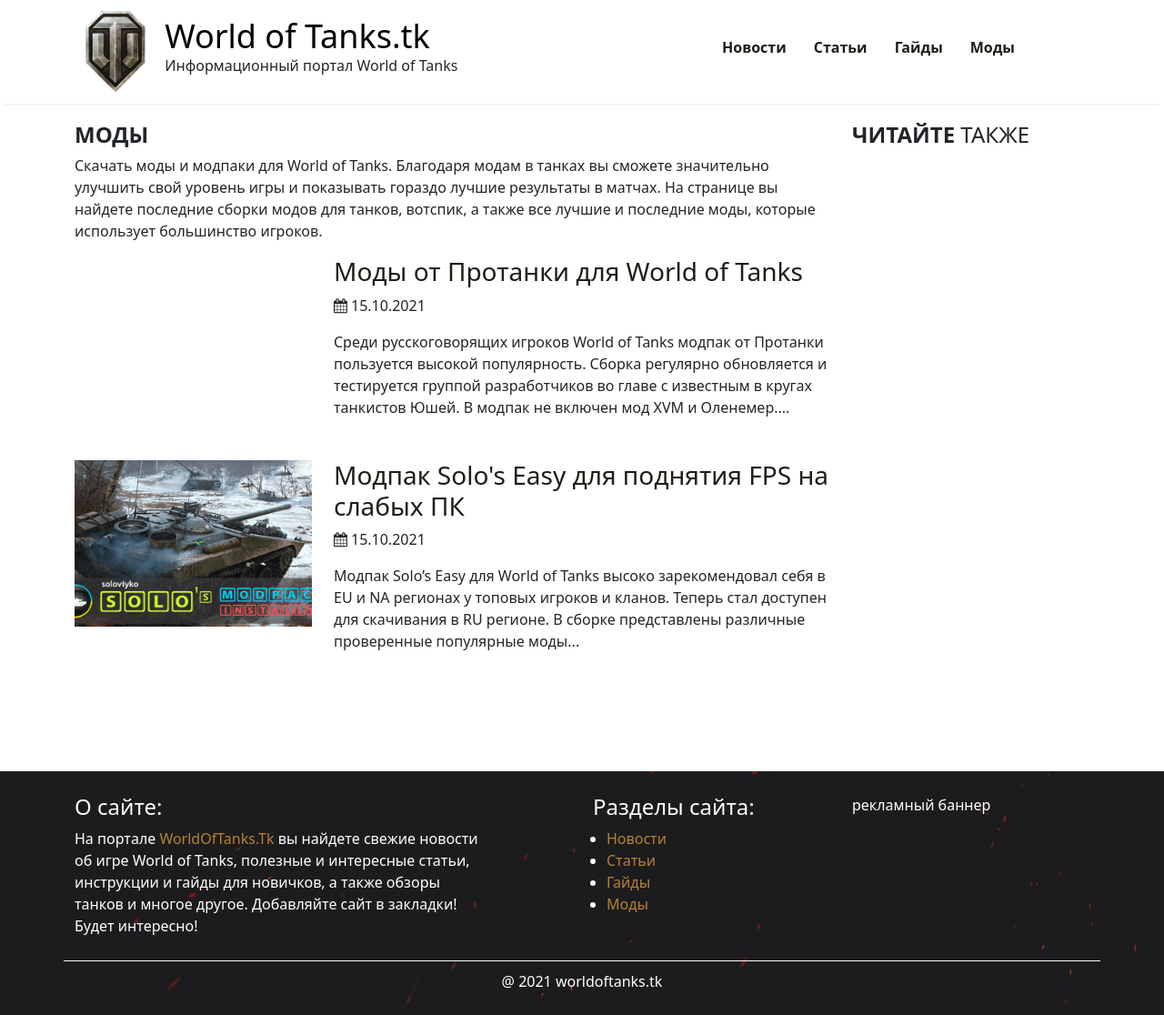
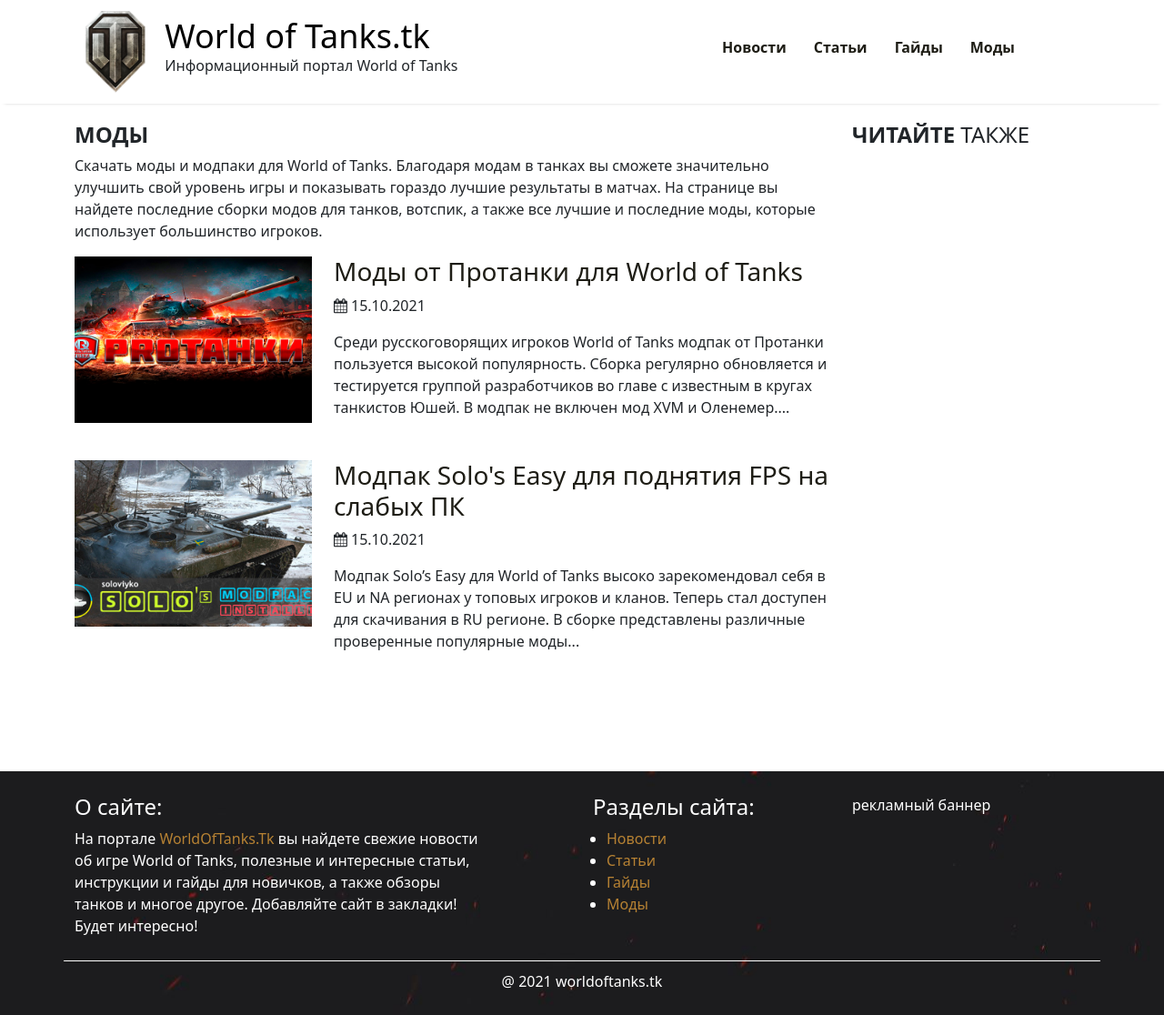
Before and after one commit to stblog/stblog.github.io, a Jekyll site: the page built from mods.md, in a window 1280 px wide. Shown: the whole page at 91% size. Built offline with Jekyll 4.4.1, drawn with Linux system fonts in a browser that asks for light colours.

Commit message:
Updated Modpak Ot Protanki Mody World Of Tanks

```diff
--- a/_posts/2021-10-15-modpak-ot-protanki-mody-world-of-tanks.markdown
+++ b/_posts/2021-10-15-modpak-ot-protanki-mody-world-of-tanks.markdown
@@ -7,6 +7,7 @@
 description: Мультипак от популярно мододела Юши. В модпак Протанки для World of Tanks
   входят самые надежные и проверенные моды. Минимальная вероятность возникновения
   багов после установки...
+image: "/uploads/2021/10/protanki-modpack.jpg"
 ---
 
 Среди русскоговорящих игроков World of Tanks модпак от Протанки пользуется высокой популярность. Сборка регулярно обновляется и тестируется группой разработчиков во главе с известным в кругах танкистов Юшей.
```
